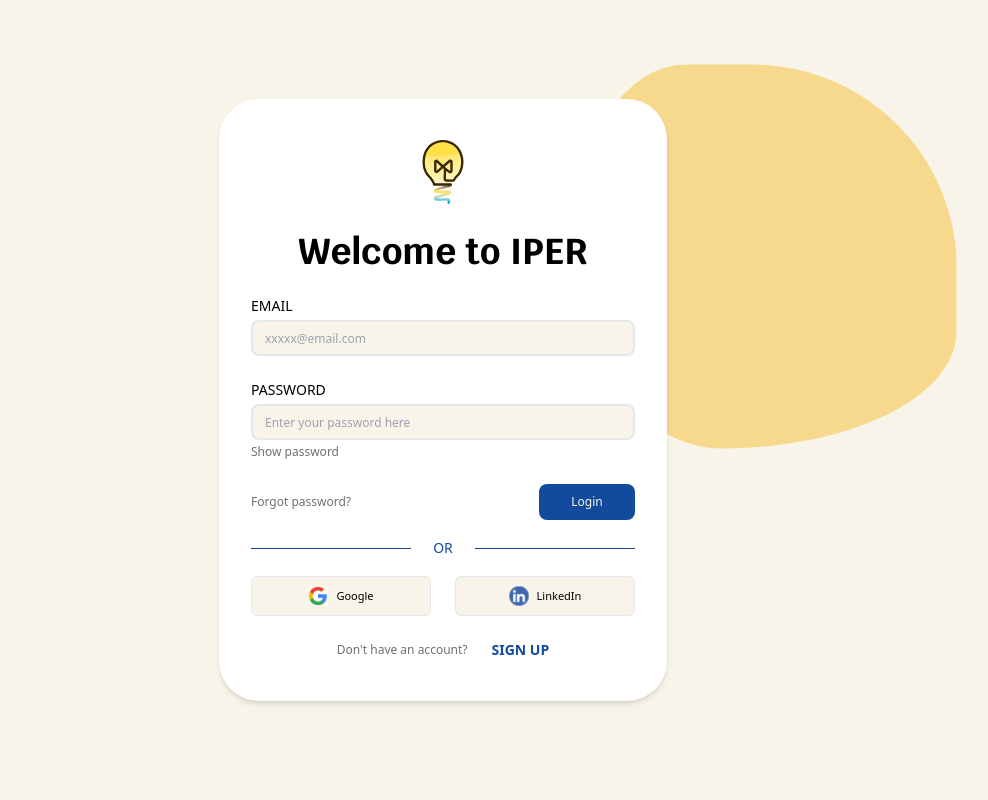
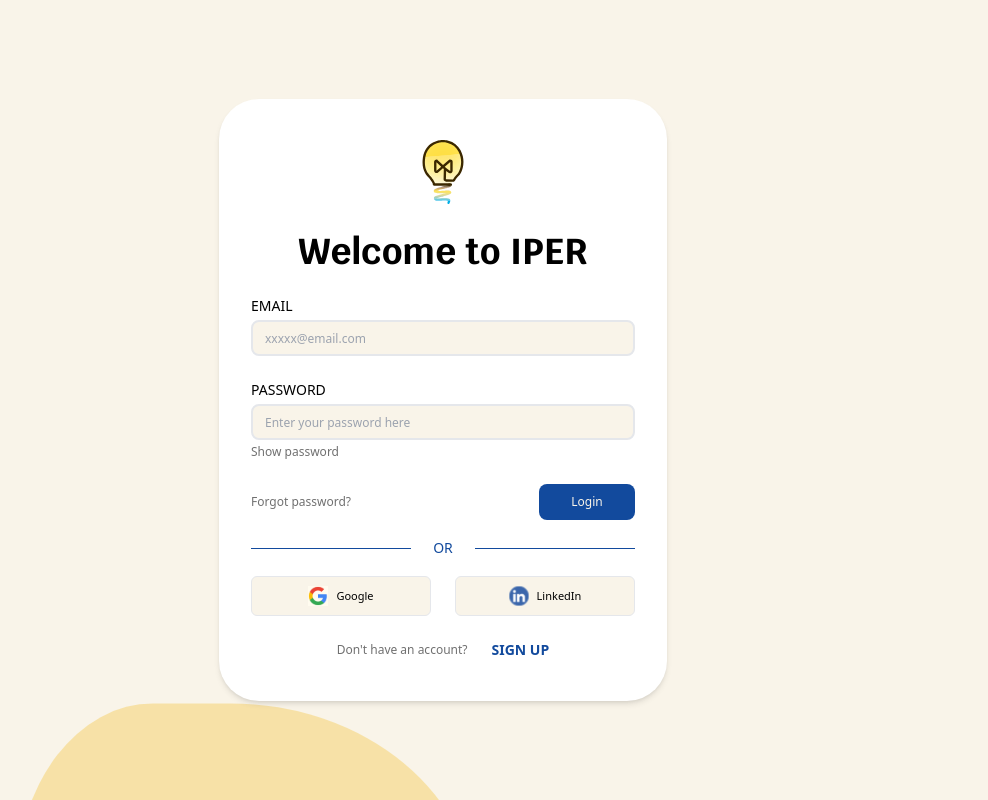
Before and after one commit to SHRmsks/local_alpha, a Next.js app in the folder frontend/: page /login in a window 1280 px wide. Shown: the top 800 px of the page, without its empty margins (197-1185 px from the left). Built offline with nearby package versions, Linux system fonts and the light colour scheme; a web font is replaced by a local one.

Commit message:
changed path + width/height change

```diff
--- a/frontend/src/components/blobs/blobs.jsx
+++ b/frontend/src/components/blobs/blobs.jsx
@@ -2,41 +2,17 @@ import { motion, useMotionValue, useTransform, animate } from "framer-motion";
 import { useEffect } from "react";
 
 export default function CustomPathMotion() {
-    const t = useMotionValue(0);
-    useEffect(() => {
-        const controls = animate(t, 360, {
-            duration: 20,
-            ease: "linear",
-            repeat: Infinity,
-            repeatType: "loop",
-        });
-        return controls.stop;
-    }, [t]);
-
-    const toRad = (deg) => (deg * Math.PI) / 180;
-
-    const A = 600,
-        B = 390;
-    const a = 3,
-        b = 2;
-    const delta = Math.PI / 2;
-
-    const x = useTransform(t, (v) => {
-        const rad = toRad(v);
-        return A * Math.sin(a * rad + delta);
-    });
-    const y = useTransform(t, (v) => {
-        const rad = toRad(v);
-        return B * Math.sin(b * rad);
-    });
-
     return (
         <motion.div
-            style={{
-                x,
-                y,
-            }}
             animate={{
+                x: [
+                    -800, -500, -200, 0, 200, 500, 800, 650, 800, 500, 200, 0,
+                    -200, -500, -800, -650, -800, -700, -800,
+                ],
+                y: [
+                    600, 550, 500, 400, 500, 450, 200, 0, -400, -600, -550,
+                    -500, -400, -500, -450, -200, 0, 400, 600,
+                ],
                 borderRadius: [
                     "100% 100% 100% 100% / 100% 100% 100% 100%",
                     "30% 70% 70% 30% / 30% 30% 70% 70%",
@@ -45,16 +21,36 @@ export default function CustomPathMotion() {
                     "60% 40% 30% 70% / 60% 30% 70% 40%",
                     "30% 70% 70% 30% / 30% 30% 70% 70%",
                 ],
+                width: [250, 600],
+                height: [600, 250],
             }}
             transition={{
+                default: {
+                    duration: 10,
+                    repeat: Infinity,
+                    ease: "easeInOut",
+                    repeatType: "mirror",
+                },
                 borderRadius: {
                     duration: 10,
                     repeat: Infinity,
                     ease: "easeInOut",
                     repeatType: "mirror",
                 },
+                x: {
+                    duration: 50,
+                    repeat: Infinity,
+                    ease: "linear",
+                    repeatType: "loop",
+                },
+                y: {
+                    duration: 50,
+                    repeat: Infinity,
+                    ease: "linear",
+                    repeatType: "loop",
+                },
             }}
-            className="absolute h-96 w-96 bg-iper-gold opacity-70"
+            className="absolute bg-iper-gold opacity-50"
         />
     );
 }
```
